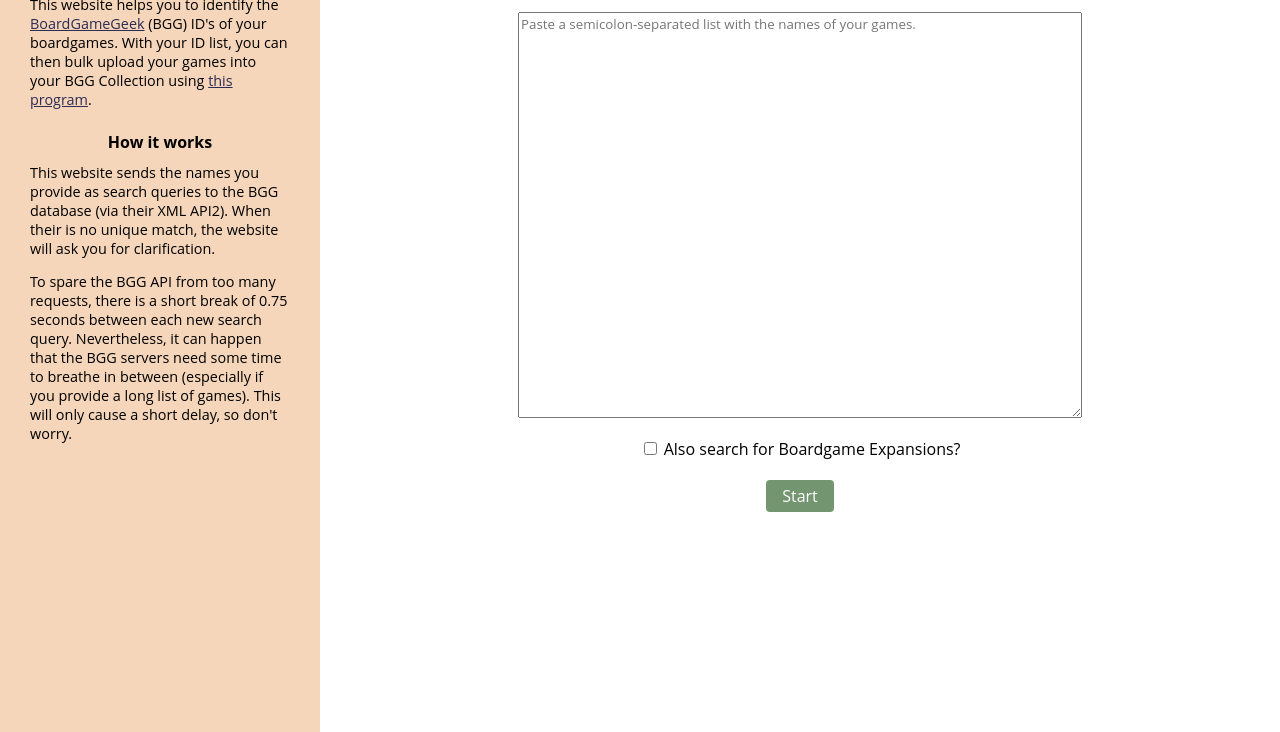
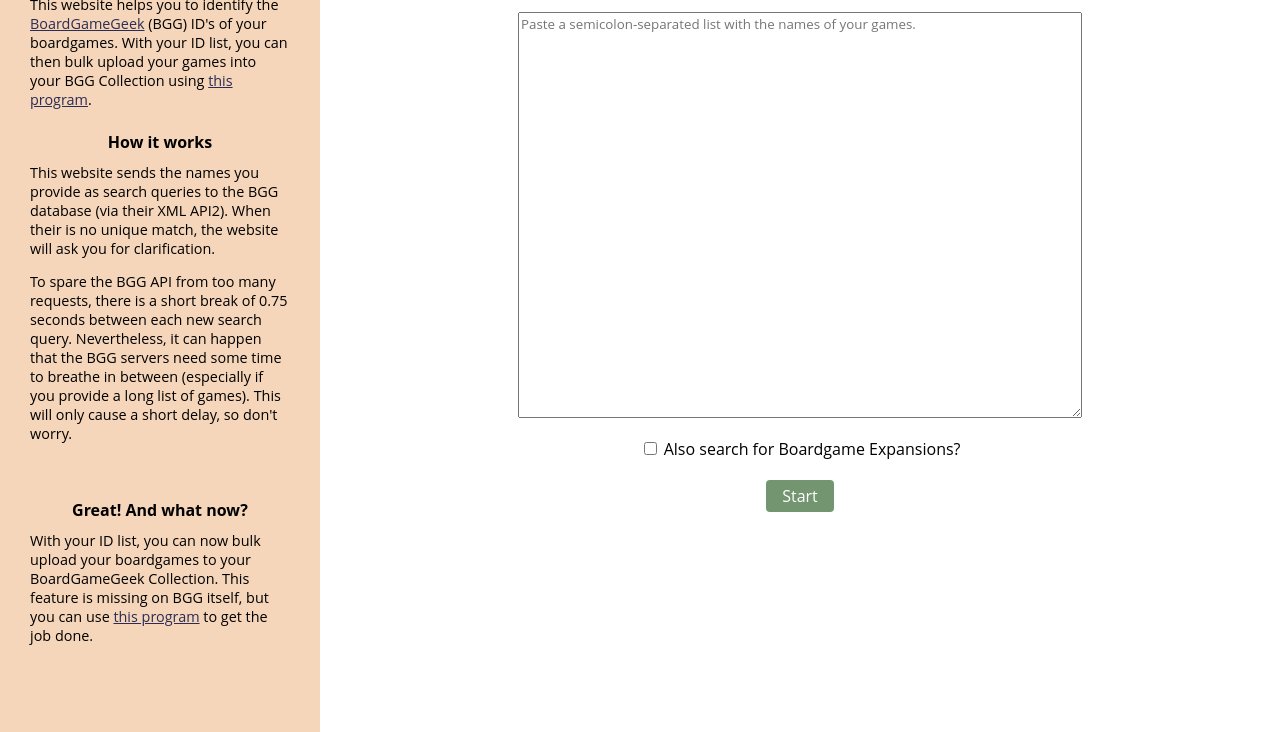
Before and after one commit to fenglisch/bgg-names-to-ids, a plain HTML site: page bgg-names-to-ids.html in a window 1280 px wide. Shown: the part 68-800 px from the top of the page. Drawn offline with Linux system fonts and the light colour scheme; a web font is replaced by a local one.

Commit message:
Added link to bgg-bulk-upload git repo

```diff
--- a/bgg-names-to-ids.html
+++ b/bgg-names-to-ids.html
@@ -51,15 +51,15 @@
         align-items: center;
       }
 
-      #input-explanation {
+      #sidebar-explanation {
         padding: 10px 30px;
       }
 
-      #input-explanation h4 {
+      #sidebar-explanation h4 {
         margin-bottom: 10px;
       }
 
-      #input-explanation p {
+      #sidebar-explanation p {
         font-size: 0.9rem;
         margin-top: 0;
       }
@@ -235,14 +235,16 @@
   </head>
   <body>
     <div id="sidebar">
-      <div id="input-explanation" class="visible-at-input">
+      <div id="sidebar-explanation" class="visible-at-input">
         <h4>Purpose of this website</h4>
         <p>
           This website helps you to identify the
           <a href="https://boardgamegeek.com/" target="_blank">BoardGameGeek</a>
           (BGG) ID's of your boardgames. With your ID list, you can then bulk
           upload your games into your BGG Collection using
-          <a href="#">this program</a>.
+          <a href="https://github.com/fenglisch/bgg-bulk-upload" target="_blank"
+            >this program</a
+          >.
         </p>
         <h4>How it works</h4>
         <p>
@@ -272,7 +274,18 @@
         </table>
         <button class="skip-to-end">Skip to final results</button>
       </div>
-      <div class="visible-at-results"></div>
+      <div id="sidebar-explanation" class="visible-at-results">
+        <h4>Great! And what now?</h4>
+        <p>
+          With your ID list, you can now bulk upload your boardgames to your
+          BoardGameGeek Collection. This feature is missing on BGG itself, but
+          you can use
+          <a href="https://github.com/fenglisch/bgg-bulk-upload" target="_blank"
+            >this program</a
+          >
+          to get the job done.
+        </p>
+      </div>
     </div>
     <div id="header">
       <h1>Bulk Convert Boardgame Names to BoardGameGeek ID's</h1>
```
Also changed, not shown: README.md.
